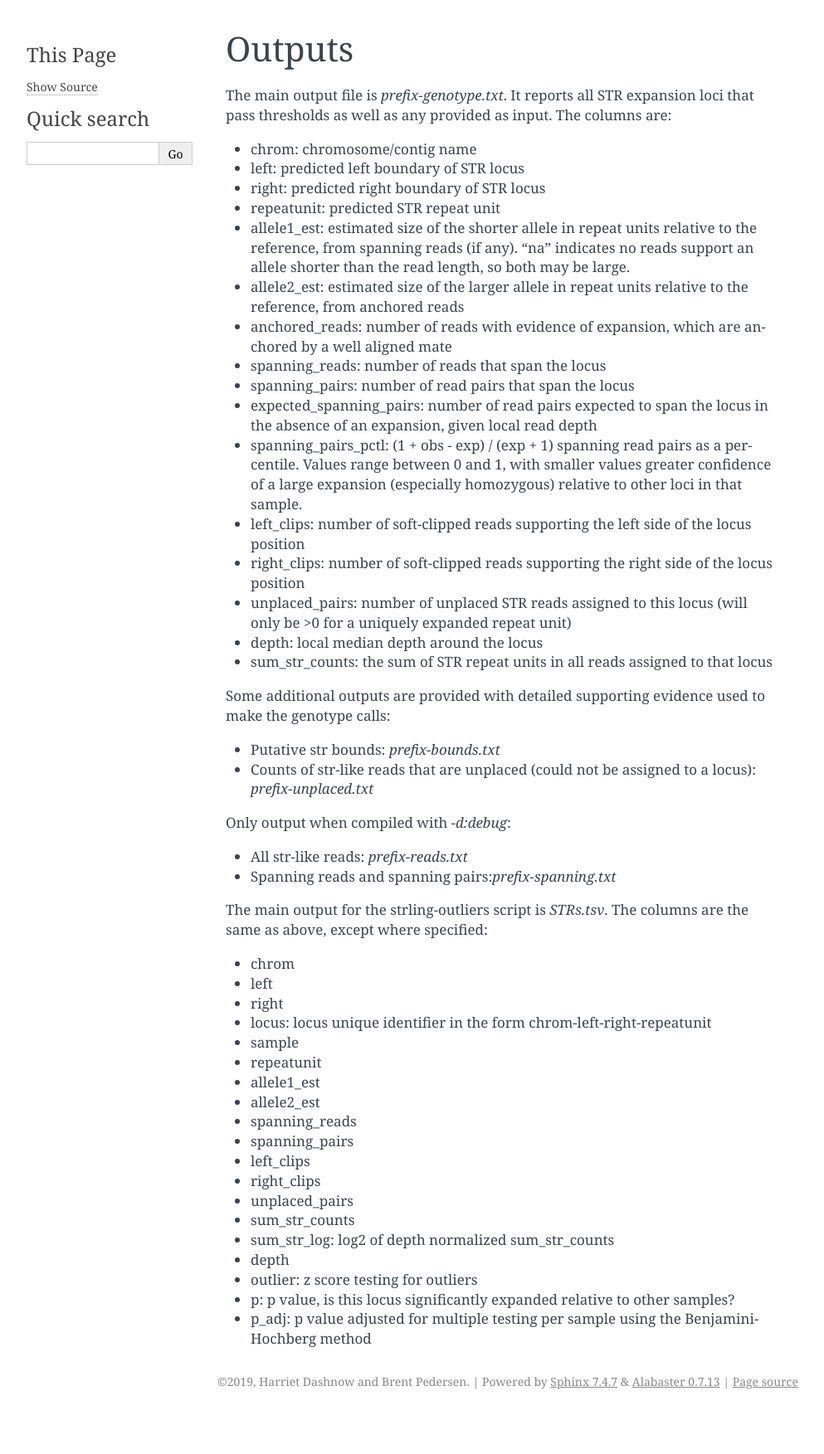
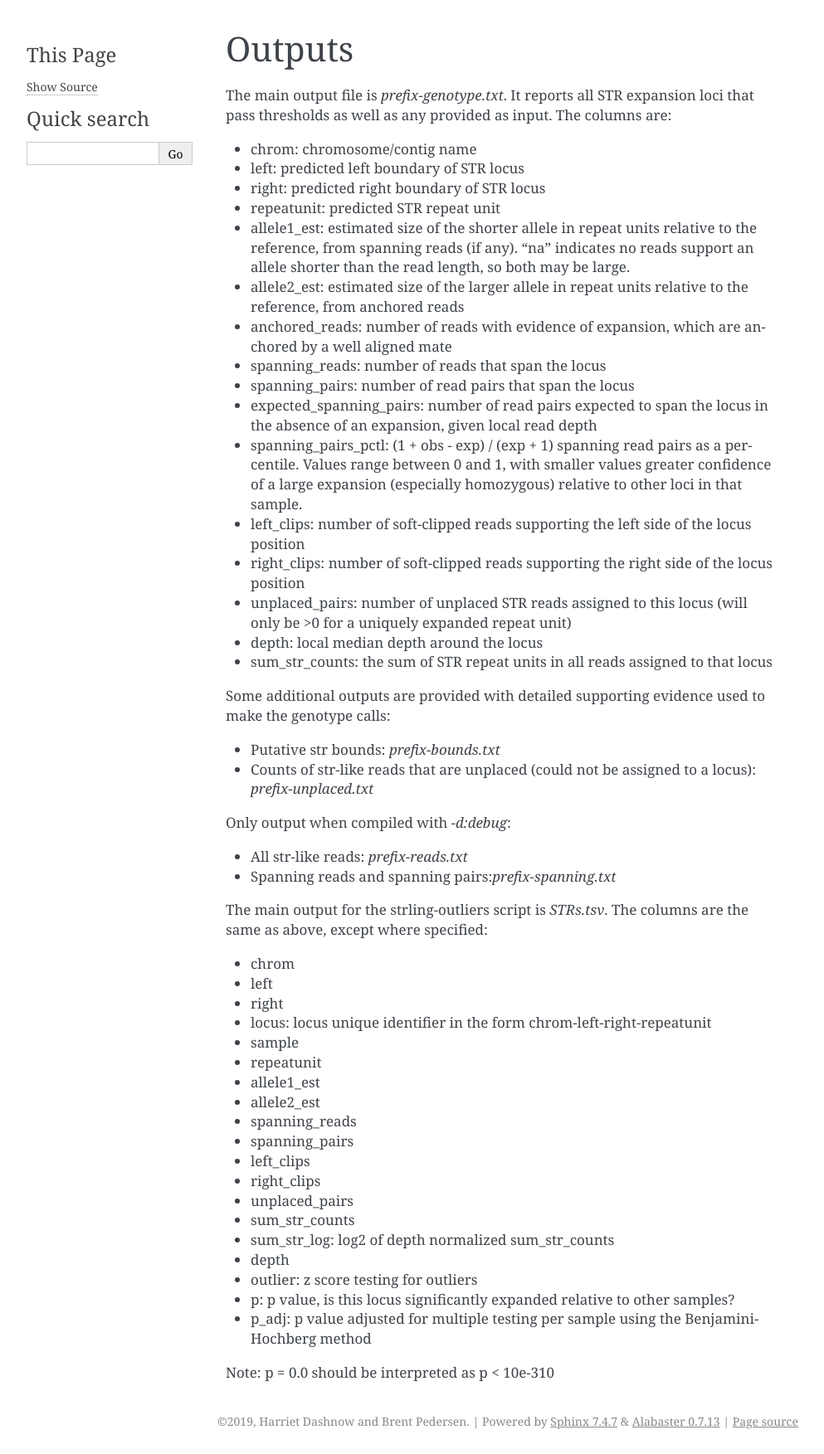
Before and after one commit to quinlan-lab/STRling, a Sphinx documentation site: the page built from docs/source/outputs.rst, in a window 1280 px wide. Shown: the whole page at 83% size, without its empty margins (148-1141 px from the left). Built offline with Sphinx 7.4.7, drawn with Linux system fonts in a browser that asks for light colours; before the commit the page ends 1705 px from its top, so only the background shows below that.

Commit message:
interpretation of p=0

```diff
--- a/docs/source/outputs.rst
+++ b/docs/source/outputs.rst
@@ -56,3 +56,5 @@ The main output for the strling-outliers script is `STRs.tsv`. The columns are t
 * outlier: z score testing for outliers
 * p: p value, is this locus significantly expanded relative to other samples?
 * p\_adj: p value adjusted for multiple testing per sample using the Benjamini-Hochberg method
+
+Note: p = 0.0 should be interpreted as p < 10e-310
```
